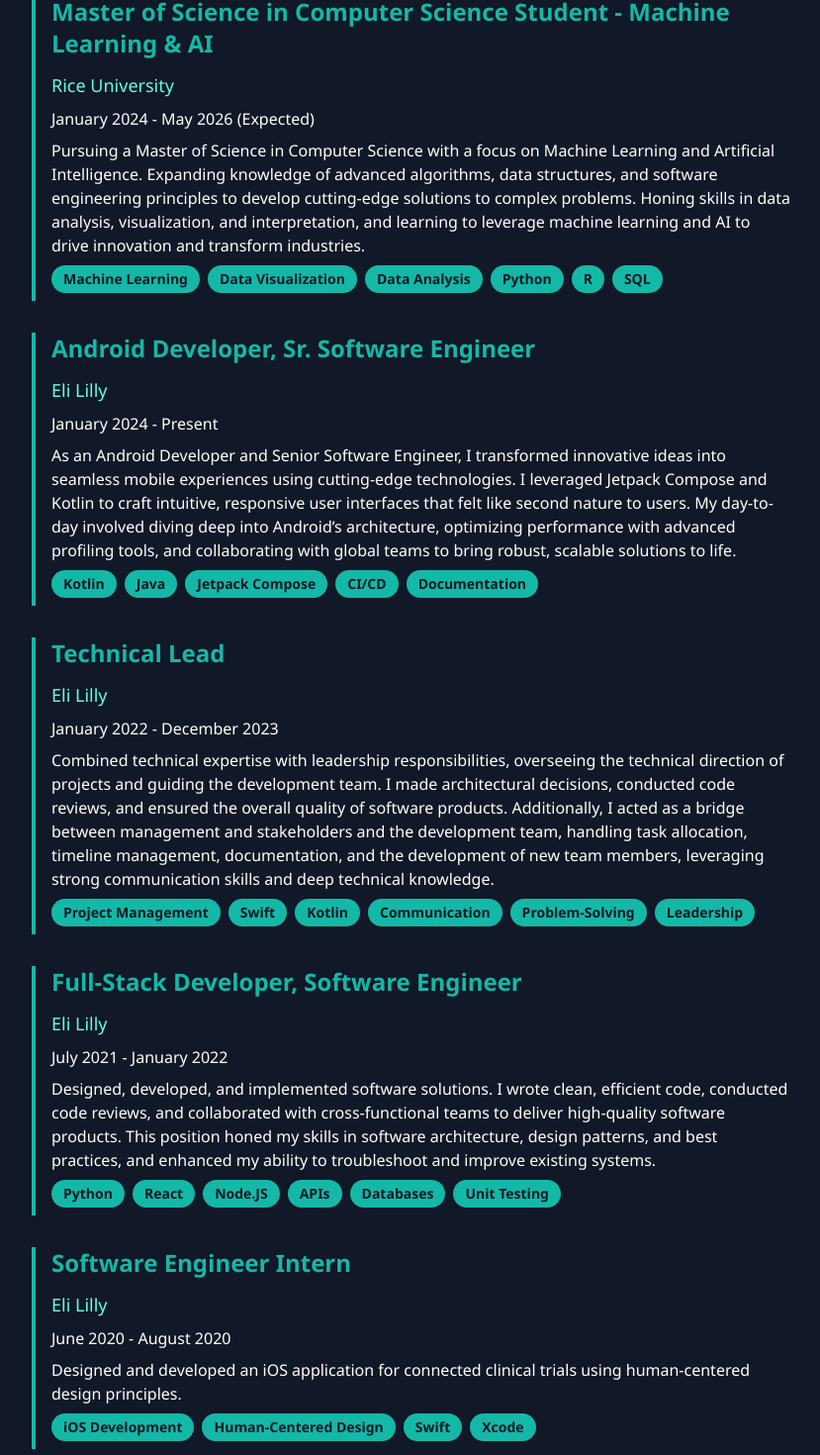
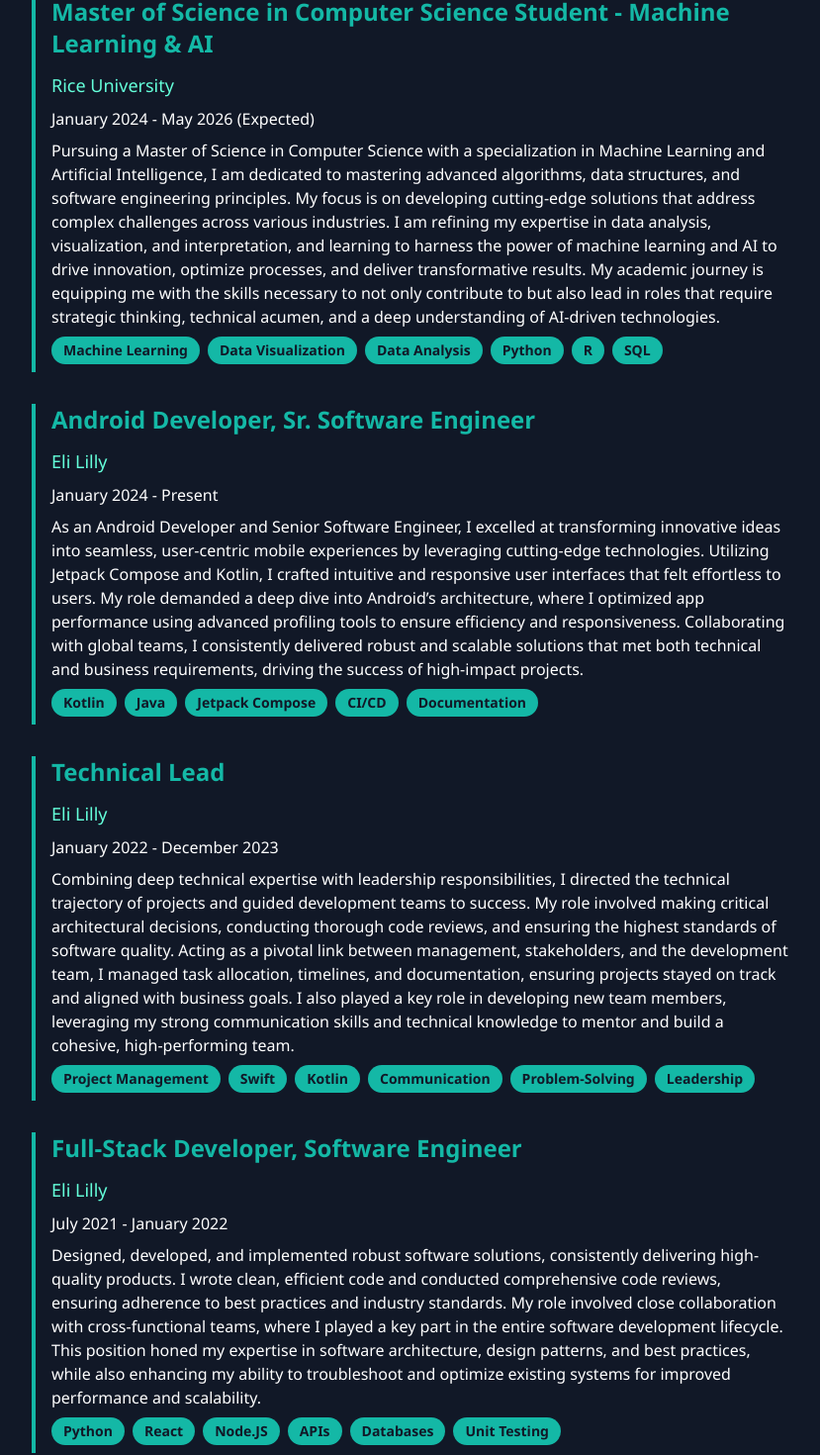
Before and after one commit to isaiahmcnealy/my-portfolio-site, a Next.js app: page / in a window 1280 px wide. Shown: the part 1596-3066 px from the top of the page at 99% size, without its empty margins (224-1053 px from the left). Built offline with nearby package versions, Linux system fonts and the light colour scheme.

Commit message:
update experience content

```diff
--- a/data/experience.ts
+++ b/data/experience.ts
@@ -12,10 +12,13 @@
     company: "Rice University",
     duration: "January 2024 - May 2026 (Expected)",
     description: [
-      "Pursuing a Master of Science in Computer Science with a focus on Machine Learning and Artificial Intelligence. " +
-      "Expanding knowledge of advanced algorithms, data structures, and software engineering principles to develop " +
-      "cutting-edge solutions to complex problems. Honing skills in data analysis, visualization, and interpretation, " +
-      "and learning to leverage machine learning and AI to drive innovation and transform industries."
+      "Pursuing a Master of Science in Computer Science with a specialization in Machine Learning and Artificial " +
+      "Intelligence, I am dedicated to mastering advanced algorithms, data structures, and software engineering principles. " +
+      "My focus is on developing cutting-edge solutions that address complex challenges across various industries. " +
+      "I am refining my expertise in data analysis, visualization, and interpretation, and learning to harness the power " +
+      "of machine learning and AI to drive innovation, optimize processes, and deliver transformative results. My academic " +
+      "journey is equipping me with the skills necessary to not only contribute to but also lead in roles that require strategic " +
+      "thinking, technical acumen, and a deep understanding of AI-driven technologies."
     ],
     skills: ["Machine Learning", "Data Visualization", "Data Analysis", "Python", "R", "SQL"],
   },
@@ -24,11 +27,12 @@
     company: "Eli Lilly",
     duration: "January 2024 - Present",
     description: [
-      "As an Android Developer and Senior Software Engineer, I transformed innovative ideas into seamless mobile " +
-      "experiences using cutting-edge technologies. I leveraged Jetpack Compose and Kotlin to craft intuitive, " +
-      "responsive user interfaces that felt like second nature to users. My day-to-day involved diving deep into " +
-      "Android’s architecture, optimizing performance with advanced profiling tools, and collaborating with global " +
-      "teams to bring robust, scalable solutions to life. ",
+      "As an Android Developer and Senior Software Engineer, I excelled at transforming innovative ideas into seamless, " +
+      "user-centric mobile experiences by leveraging cutting-edge technologies. Utilizing Jetpack Compose and Kotlin, I " +
+      "crafted intuitive and responsive user interfaces that felt effortless to users. My role demanded a deep dive into " +
+      "Android’s architecture, where I optimized app performance using advanced profiling tools to ensure efficiency and " +
+      "responsiveness. Collaborating with global teams, I consistently delivered robust and scalable solutions that met " +
+      "both technical and business requirements, driving the success of high-impact projects.",
     ],
     skills: ["Kotlin", "Java", "Jetpack Compose", "CI/CD", "Documentation"],
   },
@@ -37,11 +41,13 @@
     company: "Eli Lilly",
     duration: "January 2022 - December 2023",
     description: [
-      "Combined technical expertise with leadership responsibilities, overseeing the technical direction of projects " +
-      "and guiding the development team. I made architectural decisions, conducted code reviews, and ensured the " +
-      "overall quality of software products. Additionally, I acted as a bridge between management and stakeholders and the development " +
-      "team, handling task allocation, timeline management, documentation, and the development of new team members, " +
-      "leveraging strong communication skills and deep technical knowledge.",
+      "Combining deep technical expertise with leadership responsibilities, I directed the technical trajectory of " +
+      "projects and guided development teams to success. My role involved making critical architectural decisions, " +
+      "conducting thorough code reviews, and ensuring the highest standards of software quality. Acting as a pivotal " +
+      "link between management, stakeholders, and the development team, I managed task allocation, timelines, and " +
+      "documentation, ensuring projects stayed on track and aligned with business goals. I also played a key role " +
+      "in developing new team members, leveraging my strong communication skills and technical knowledge to mentor " +
+      "and build a cohesive, high-performing team.",
     ],
     skills: ["Project Management", "Swift", "Kotlin", "Communication", "Problem-Solving", "Leadership"],
   },
@@ -50,10 +56,12 @@
     company: "Eli Lilly",
     duration: "July 2021 - January 2022",
     description: [
-      "Designed, developed, and implemented software solutions. I wrote clean, efficient code, conducted code reviews, " +
-      "and collaborated with cross-functional teams to deliver high-quality software products. This position honed my " +
-      "skills in software architecture, design patterns, and best practices, and enhanced my ability to troubleshoot " +
-      "and improve existing systems.",
+      "Designed, developed, and implemented robust software solutions, consistently delivering high-quality products. " +
+      "I wrote clean, efficient code and conducted comprehensive code reviews, ensuring adherence to best practices " +
+      "and industry standards. My role involved close collaboration with cross-functional teams, where I played a " +
+      "key part in the entire software development lifecycle. This position honed my expertise in software architecture," +
+      " design patterns, and best practices, while also enhancing my ability to troubleshoot and optimize existing systems " +
+      "for improved performance and scalability.",
     ],
     skills: ["Python", "React", "Node.JS", "APIs", "Databases", "Unit Testing"],
   },
@@ -62,7 +70,10 @@
     company: "Eli Lilly",
     duration: "June 2020 - August 2020",
     description: [
-      "Designed and developed an iOS application for connected clinical trials using human-centered design principles.",
+      "Designed and developed an iOS application for connected clinical trials, utilizing human-centered design " +
+      "principles to create an intuitive and user-friendly interface. This application enabled real-time data " +
+      "collection and visualization, significantly improving the efficiency and accuracy of clinical trial processes, " +
+      "and enhancing the experience for both healthcare providers and participants.",
     ],
     skills: ["iOS Development", "Human-Centered Design", "Swift", "Xcode",],
   },
```
